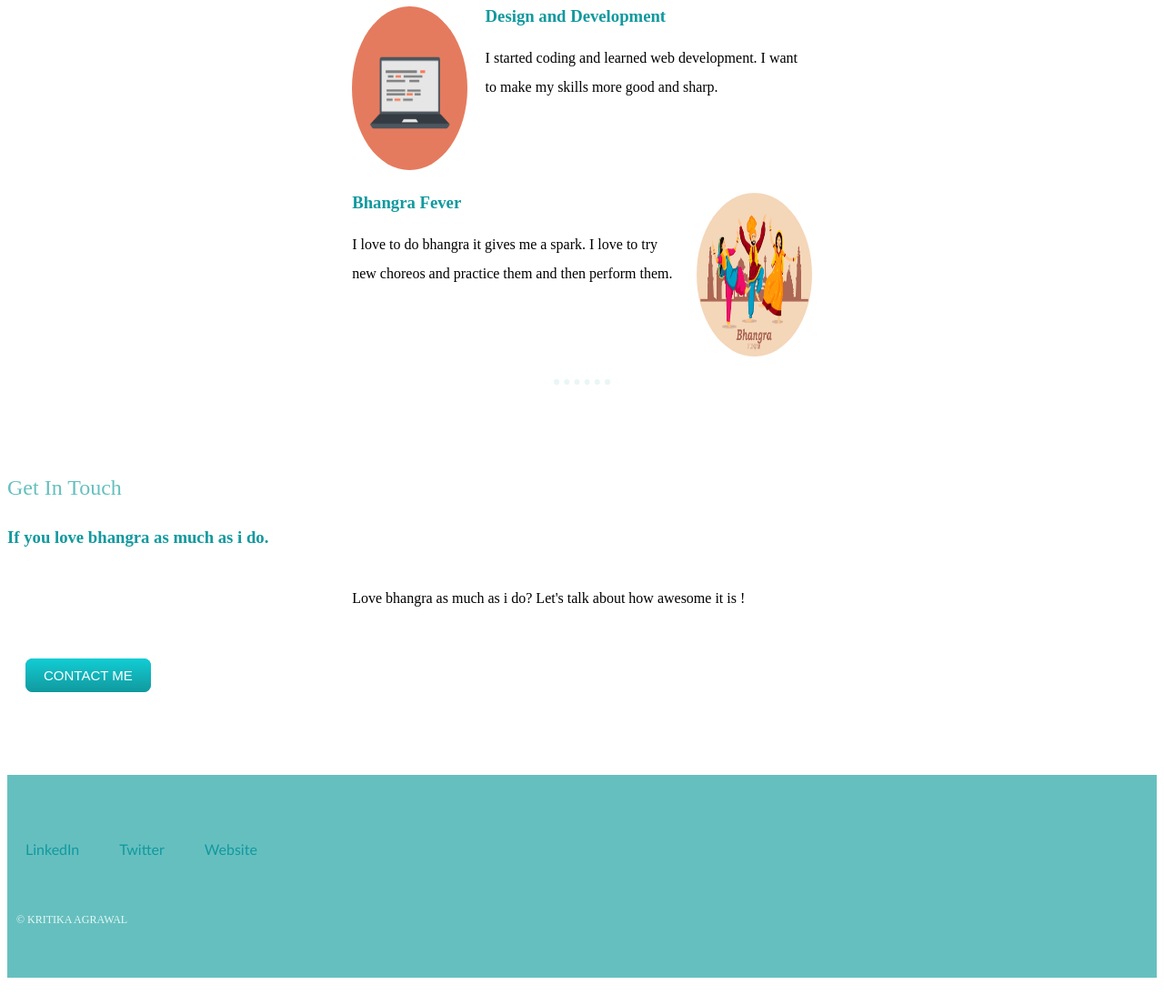
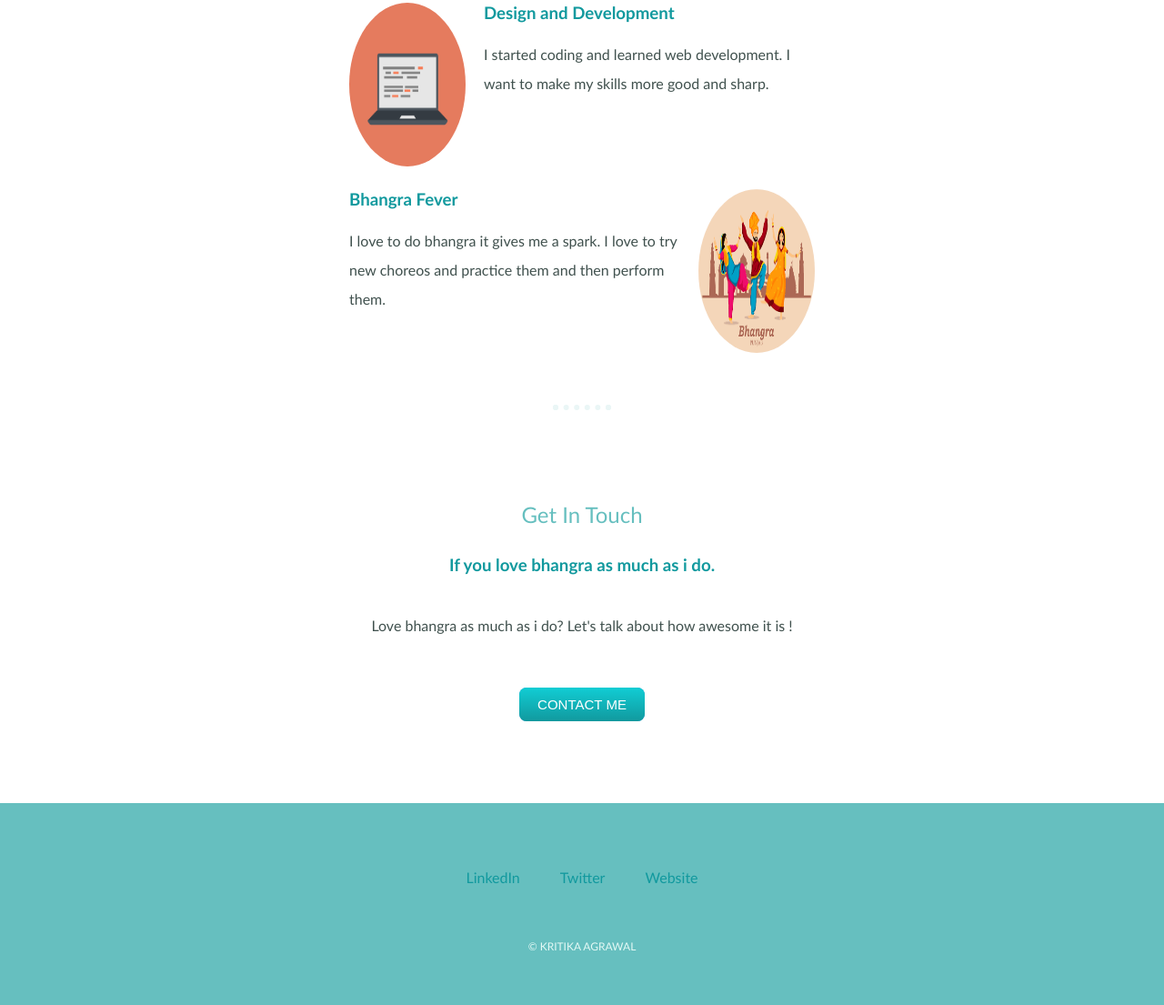
Before and after one commit to kriti101202/mysite.github.io, a plain HTML site: page index.html in a window 1280 px wide. Shown: the part 1460-2565 px from the top of the page at 91% size. Before the commit the page ends 2543 px from the top, so only its background shows below. Drawn offline with Linux system fonts and the light colour scheme; files that its build step writes are made by us from their sources.

Commit message:
Update style.css

```diff
--- a/style.css
+++ b/style.css
@@ -1,4 +1,3 @@
-<<<<<<< HEAD
 body {
   margin: 0;
   text-align: center;
@@ -154,160 +153,3 @@ top: 40px;
   font-size: 0.75rem;
   padding: 20px 10px;
 }
-=======
-body {
-  margin: 0;
-  text-align: center;
-  font-family: Gill Sans, sans-serif	;
-  color: #40514E;
-}
-hr{
-  border : dotted #EAF6F6 6px;
-  border-bottom: none;
-  width: 4%;
-  margin: 100px auto;
-
-}
-.contact-message{
-  width: 40%;
-  margin: 40px auto 60px;
-
-}
-
-h1 {
-  margin-top: 0;
-  font-family: 'Sacremento', cursive;
-  color: #66BFBF;
-  line-height: 2;
-}
-h2{
-  padding-bottom: 10px;
-  color: #66BFBF;
-  font-weight: normal;
-}
-h3{
-color : #11999E;
-}
-p{
-  line-height: 2;
-}
- a {
-  color : #11999E;
-  font-family: Gill Sans, sans-serif;
-  margin: 10px 20px;
-  text-decoration: none;
-}
-a:hover{
-  color: #EAF6F6;
-}
-
-.skill-row{
-  width: 40%;
-  margin: auto;
-  margin-top: 100px;
-  margin-bottom: 100px;
-  text-align: left;
-
-}
-.topcontainer {
-  background-color: #E4F9F5 ;
-  position: relative;
-  padding-top: 100px;
-  /*width: 200px;
-  height: 200px;
-  display: inline-block;*/
-}
-
-.middle-container {
-  margin: 100px 0;
-  /* background-color: pink;
-  width: 200px;
-  height: 200px;
-  display: inline-block;
-  position: absolute;
-  left:200px;
-  top:200px;*/
-}
-
-.bottom-container {
-  line-height: 4;
-  background-color: #66BFBF;
-  padding: 50px 0px 20px ;
-/* background-color: yellow;
-  width: 200px;
-  height: 200px;
-  display: inline-block;
-  position: absolute;
-  left:400px;
-  top:400px;*/
-}
-.bottom-cloud{
-  position: absolute;
-  left:250px;
-  bottom:300px;
-}
-.top-cloud{
-position: absolute;
-right:300px;
-top: 40px;
-}
-
-.photo{
-  height: 300px;
-  width:300px;
-  border-radius: 50%
-}
-.comp{
-  height: 180px;
-  width:180px;
-  border-radius: 50%;
-  width: 25%;
-  float: left;
-  margin-right: 20px;
-
-}
-.bhangra{
-  height: 180px;
-  width:180px;
-  border-radius: 50%;
-  width: 25%;
-  float: right;
-  margin-left: 20px;
-
-}
-.btn {
-  background: #3498db;
-  background-image: -webkit-linear-gradient(top, #11cdd4, #11999e);
-  background-image: -moz-linear-gradient(top, #11cdd4, #11999e);
-  background-image: -ms-linear-gradient(top, #11cdd4, #11999e);
-  background-image: -o-linear-gradient(top, #11cdd4, #11999e);
-  background-image: linear-gradient(to bottom, #11cdd4, #11999e);
-  -webkit-border-radius: 28;
-  -moz-border-radius: 28;
-  border-radius: 8px;
-  font-family: Arial;
-  color: #ffffff;
-  font-size: 15px;
-  padding: 10px 20px 10px 20px;
-  text-decoration: none;
-}
-
-.btn:hover {
-  background: #3cb0fd;
-  background-image: -webkit-linear-gradient(top, #30e3cb, #2bc4ad);
-  background-image: -moz-linear-gradient(top, #30e3cb, #2bc4ad);
-  background-image: -ms-linear-gradient(top, #30e3cb,#2bc4ad);
-  background-image: -o-linear-gradient(top, #30e3cb, #2bc4ad);
-  background-image: linear-gradient(to bottom, #30e3cb, #2bc4ad);
-  text-decoration: none;
-}
-.intro{
-  width: 30%;
-  margin: auto;
-}
-.copyright{
-  color: #E4F9F5;
-  font-size: 0.75rem;
-  padding: 20px 10px;
-}
->>>>>>> 793b746db3ea2d306cf556b70fb7780ecb2dd6c1
```
